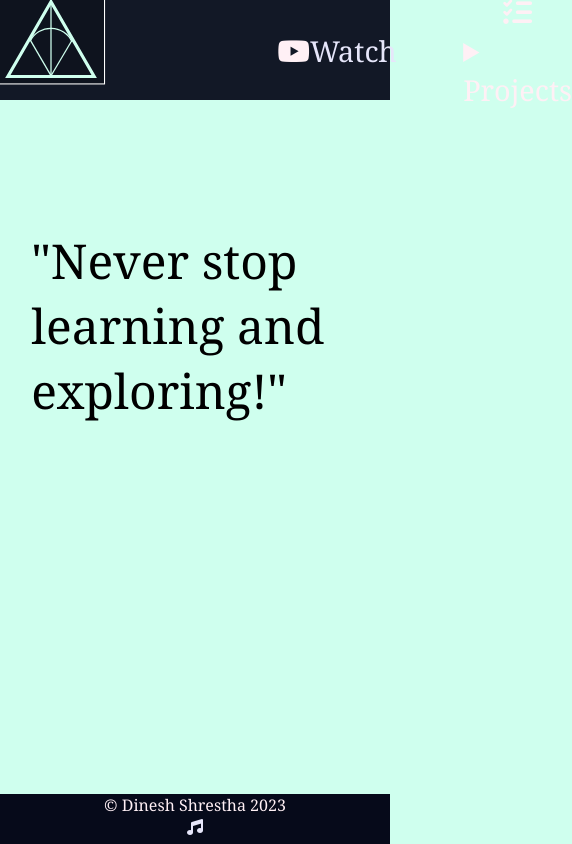
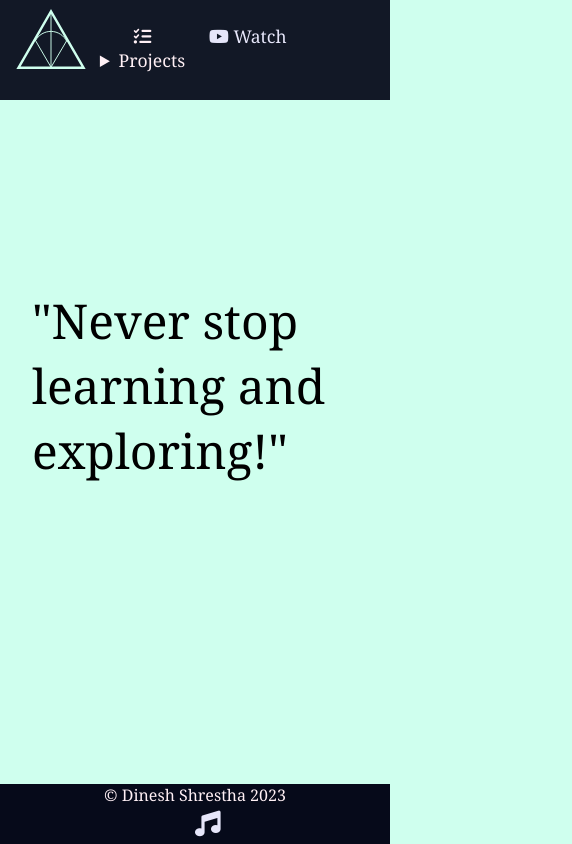
Before and after one commit to dnstha/ds, a plain HTML site: page index.html in a window 390 px wide. Shown: the whole page, 572 px wide, since content can reach past the window. Drawn offline with Linux system fonts and the light colour scheme.

Commit message:
Responsiveness Updated

```diff
--- a/index.html
+++ b/index.html
@@ -1,9 +1,9 @@
 <!DOCTYPE html>
 <html lang = 'en'>
 <head>
-	<!-- <meta charset = 'utf-8'>
+	<meta charset = 'utf-8'>
 	<meta name= 'viewport' content='width=device-width, initial-scale=1.0'>
-	<meta http-equiv="X-UA-Compatible" content="ie=edge"> -->
+	<meta http-equiv="X-UA-Compatible" content="ie=edge">
 	<!-- <meta name = "Description" content="This is description"> -->
 	<meta name = "robots" content="INDEX, FOLLOW">
 
@@ -17,15 +17,16 @@
 
 	<header>
 		<div class = "navbar">
+			<input type = "checkbox" id = "check">
+			<label for="check" class = "checkbtn"><i class = "fas fa-bars"></i></label>
 			<div class="nav-logo brdr">
 				<a href="#"><img id = "logo" src = "Logo.svg" alt = "Logo not found!"></a>
 			</div>
-			<div class="watch hdt">
-				<div class="watchLogo"><i class="fa-brands fa-youtube"></i></div>
-				<p><a class = "watchText" href="https://www.youtube.com/@d_stha/featured" target="blank"  id = 'Watch' class = "text-light">Watch</a></p>
+			<div class="watch hdt hdi">
+				<p><a class = "watchText" href="https://www.youtube.com/@d_stha/featured" target="blank"  id = 'Watch' class = "text-light"><i class="fa-brands fa-youtube"></i> Watch</a></p>
 			</div>
-			<div class="projects hdt">
-				<div class="projectLogo"><i class="fa-solid fa-list-check"></i></div>
+			<div class = "projects hdt hdi">
+				<div class = "projectLogo"><i class="fa-solid fa-list-check"></i></div>
 					<details id = 'Projects'>
 						<summary>Projects</summary>
 						<div class="plist">
@@ -38,13 +39,12 @@
 		</div>
 	</header>
 		<main>
-			<h2 class = "mainTxt">"Never stop
-				learning and exploring!"</h2>
+			<h2 class = "mainTxt">"Never stop learning and exploring!"</h2>
 		</main>
 
 		<footer>
 			<div>&copy; Dinesh Shrestha 2023</div>
-			<div><a href="https://www.youtube.com/@sajek_1/featured" target="blank"><i class="fa-solid fa-music"></i></a></div>
+			<a href="https://www.youtube.com/@sajek_1/featured" target="blank"><i class="fa-solid fa-music"></i></a>
 		</footer>
 </body>
 </html>
--- a/style.css
+++ b/style.css
@@ -42,15 +42,16 @@ body {
     text-shadow: 10px 8px 8px rgba(255, 255, 255, 0.8);
 }
 
-/* .watchText{
+/* main {
+    max-width: fit-content;
 } */
 .mainTxt {
-    position: relative;
+    position: absolute;
     font-family: Cambria, Cochin, Georgia, Times, 'Times New Roman', serif;
     font-weight: 550;
     font-size: 3rem;
-    top: 8rem;
-    left: 8%;
+    top: 18rem;
+    left: 2rem;
 }
 .watch {
     display: flex;
@@ -74,7 +75,7 @@ body {
 }
 
 .pitem {
-    width: 10em;
+    width: 8em;
     border: 1px solid black;
     border-radius: 3px;
     height: max-content;
@@ -94,7 +95,7 @@ a {
 }
 
 footer{
-    height: 50px;
+    height: 60px;
     width: 100%;
     background-color:  #060a1a;
     position: absolute;
@@ -102,6 +103,58 @@ footer{
     text-align: center;
     color: lavenderblush;
 }
+
+footer a{
+    height:fit-content;
+    width: fit-content;
+    position: absolute;
+    font-size: 1.6rem;
+    transition: all 0.4s;
+}
+
+footer a:hover {
+    transform: scale(1.2);
+}
+
+.checkbtn {
+    font-size: 30px;
+    color: white;
+    float: right;
+    line-height: 80px;
+    margin-right: 40px;
+    cursor: pointer;
+    display: none;
+}
+
+#check {
+    display: none;
+}
+
+
+
+@media (max-width: 952px) {
+    .nav-logo {
+        transform: scale(0.8);
+    }
+
+    .hdi {
+        font-size: 1.1rem;
+        position: fixed;
+        margin-top: 1.5rem;
+        left: 2.1rem;
+    }
+}
+
+/* @media (max-width: 700px) {
+    .hdi {
+        display: none;
+    }
+    .checkbtn {
+        display: block;
+    }
+
+} */
+
 /* This is the comment in CSS. */
 /*
 Colors list:
```
